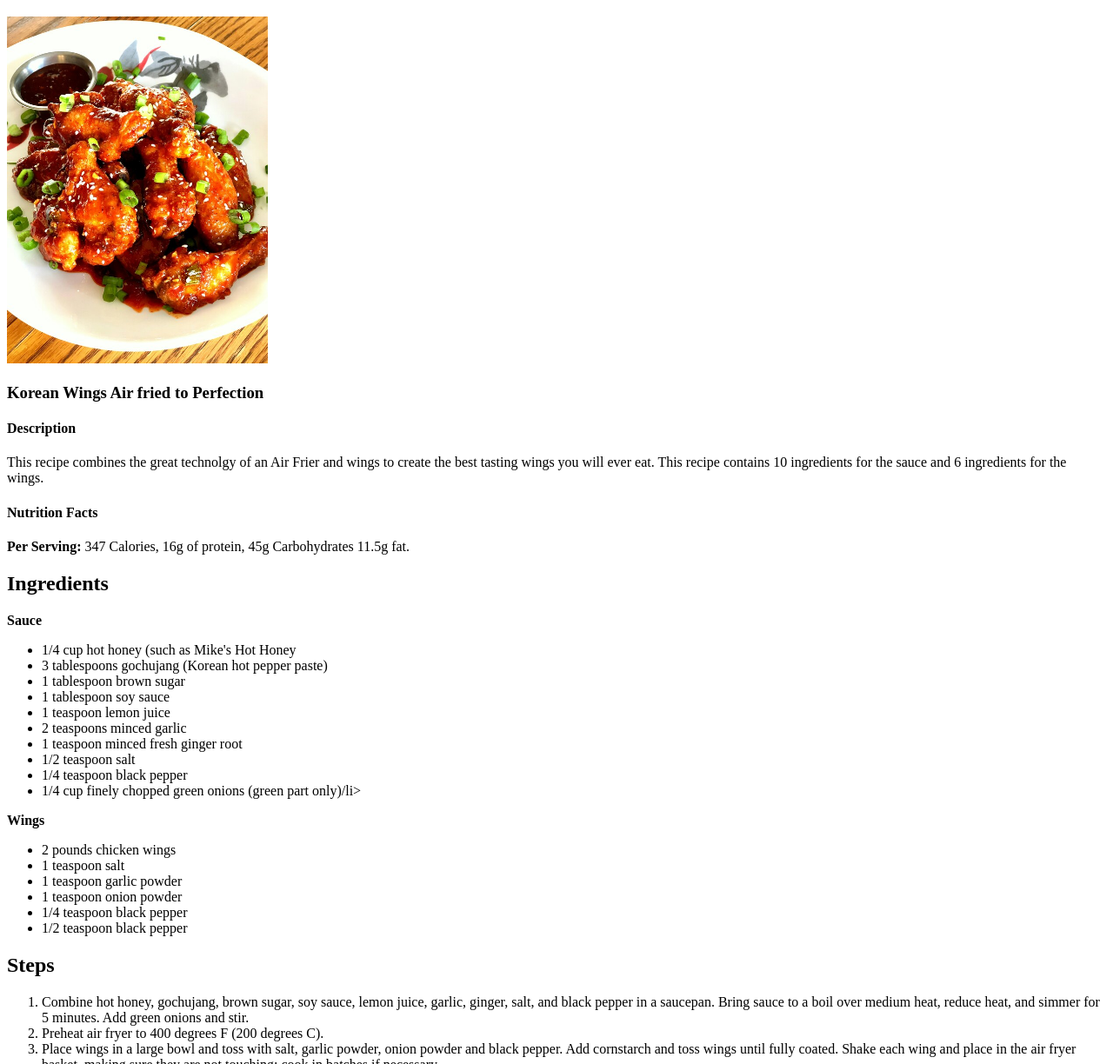
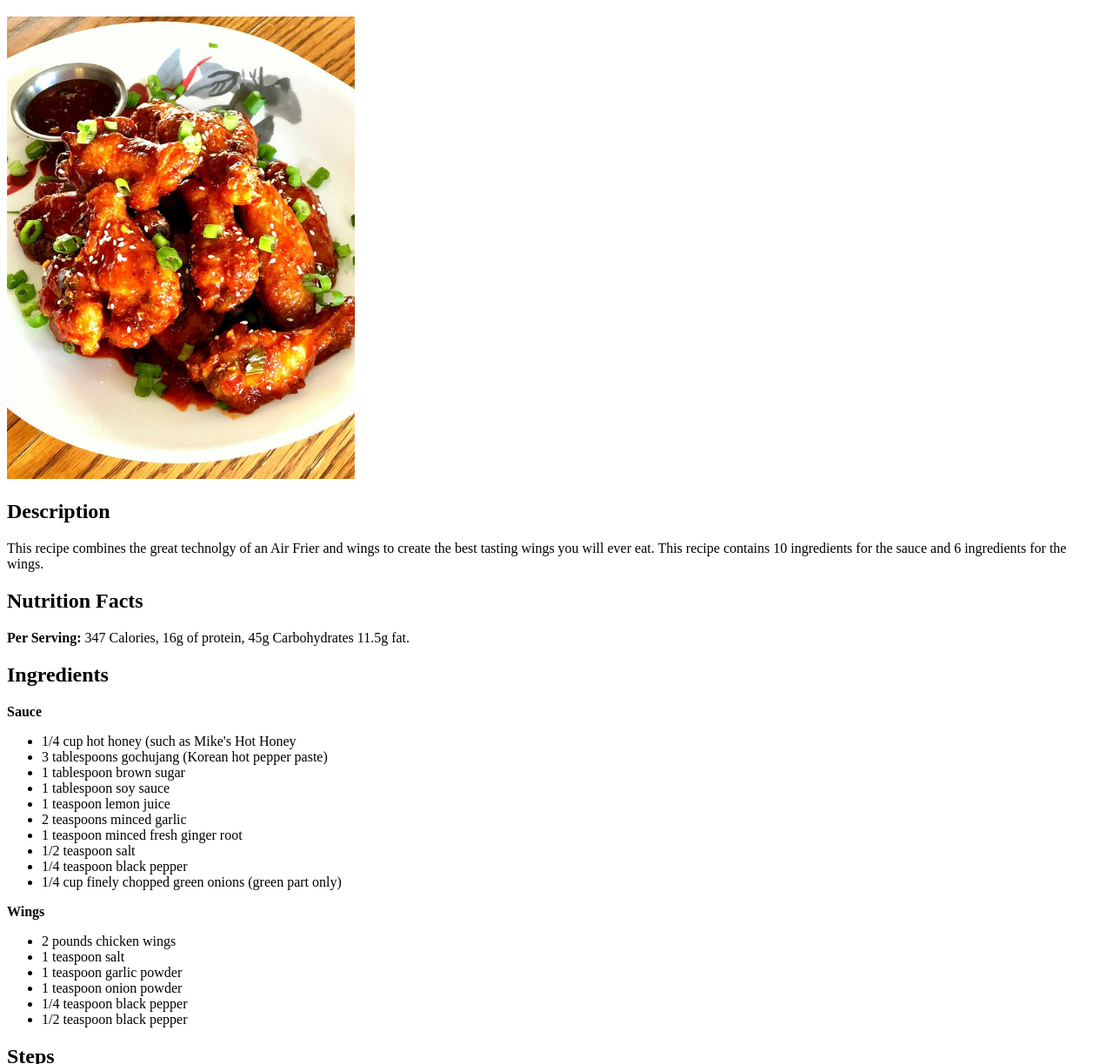
Before and after one commit to JavSanchez97/odin-recipes, a plain HTML site: page recipes/air-fired-korean-wings.html in a window 1280 px wide. Shown: the part 61-1285 px from the top of the page at 87% size. Drawn offline with Linux system fonts and the light colour scheme.

Commit message:
Added link to baked feta recipe in index, created baked feta page and included a photo of recipe. Also fixed the lists in the air fired page

```diff
--- a/recipes/air-fired-korean-wings.html
+++ b/recipes/air-fired-korean-wings.html
@@ -1,5 +1,5 @@
 <!DOCTYPE html>
-<html>
+<html lang="en">
     <head>
         <title>Air Fried Korean Wings</title>
         <meta charset ='UTF-8'>
@@ -7,20 +7,22 @@
 
     <body>
         <h1>Air Fried Korean Wings</h1>
-        <img src='../images/kwings.jpeg' alt='Delicious Korean Wings' width=300>
-        <h3>Korean Wings Air fried to Perfection</h3>
-        <h4>Description</h4>
+        <img src='../images/kwings.jpeg' alt='Delicious Korean Wings' width=400>
+
+        <h2>Description</h4>
         <p> This recipe combines the great technolgy of an Air Frier and wings to create the
             best tasting wings you will ever eat. This recipe contains 10 ingredients for
             the sauce and 6 ingredients for the wings.
         </p>
+
         <p>
-            <h4>Nutrition Facts</h4>
+            <h2>Nutrition Facts</h2>
             <strong>Per Serving:</strong> 347 Calories, 16g of protein, 45g Carbohydrates
             11.5g fat.
         </p>
 
         <h2>Ingredients</h2>
+
         <p><strong>Sauce</strong></p>
         <ul>
             <li>1/4 cup hot honey (such as Mike's Hot Honey</li>
@@ -32,8 +34,9 @@
             <li>1 teaspoon minced fresh ginger root</li>
             <li>1/2 teaspoon salt</li>
             <li>1/4 teaspoon black pepper</li>
-            <li>1/4 cup finely chopped green onions (green part only)/li>
+            <li>1/4 cup finely chopped green onions (green part only)</li>
         </ul>
+
         <p><strong>Wings</strong></p>
         <ul>
             <li>2 pounds chicken wings</li>
```
Also changed, not shown: index.html (+6 -2 lines), recipes/baked-feta.html (added, +12 -0 lines), images/baked-feta.jpg (added).
